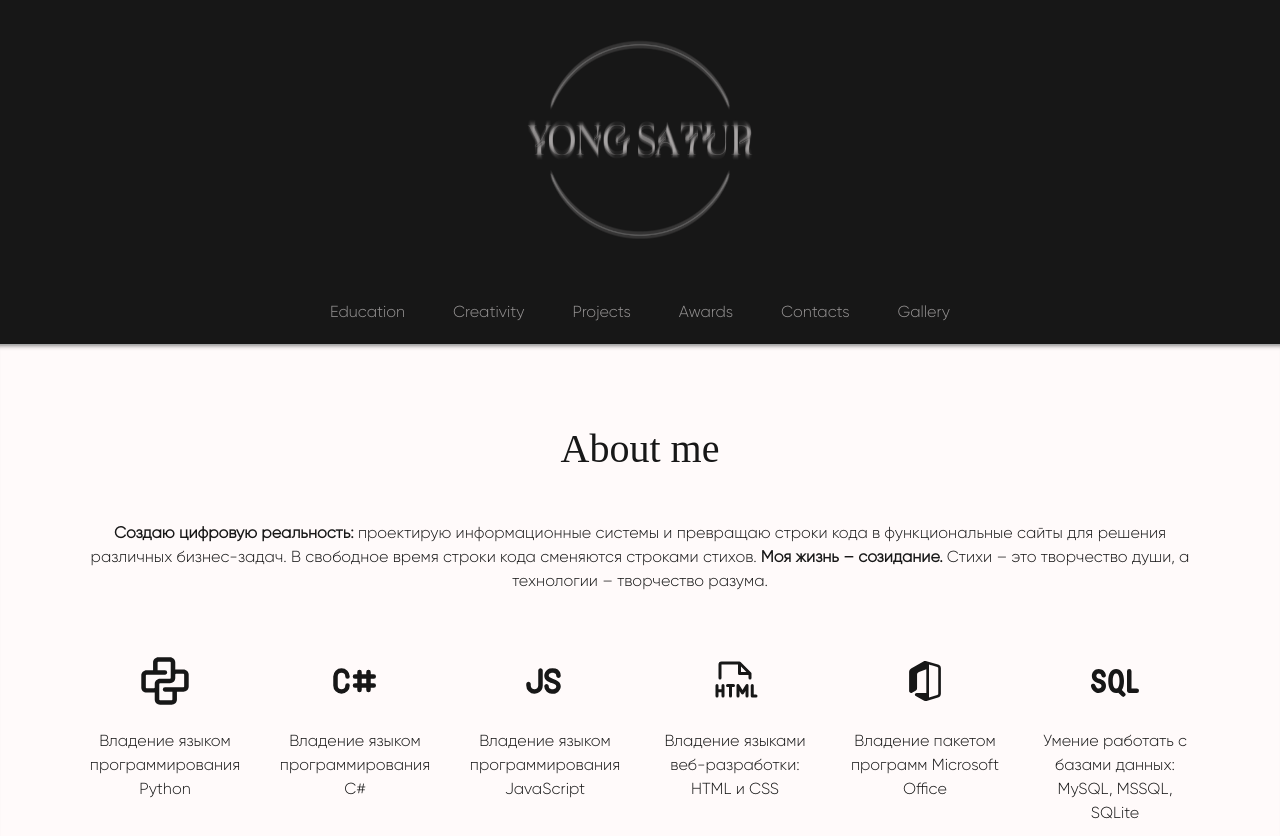
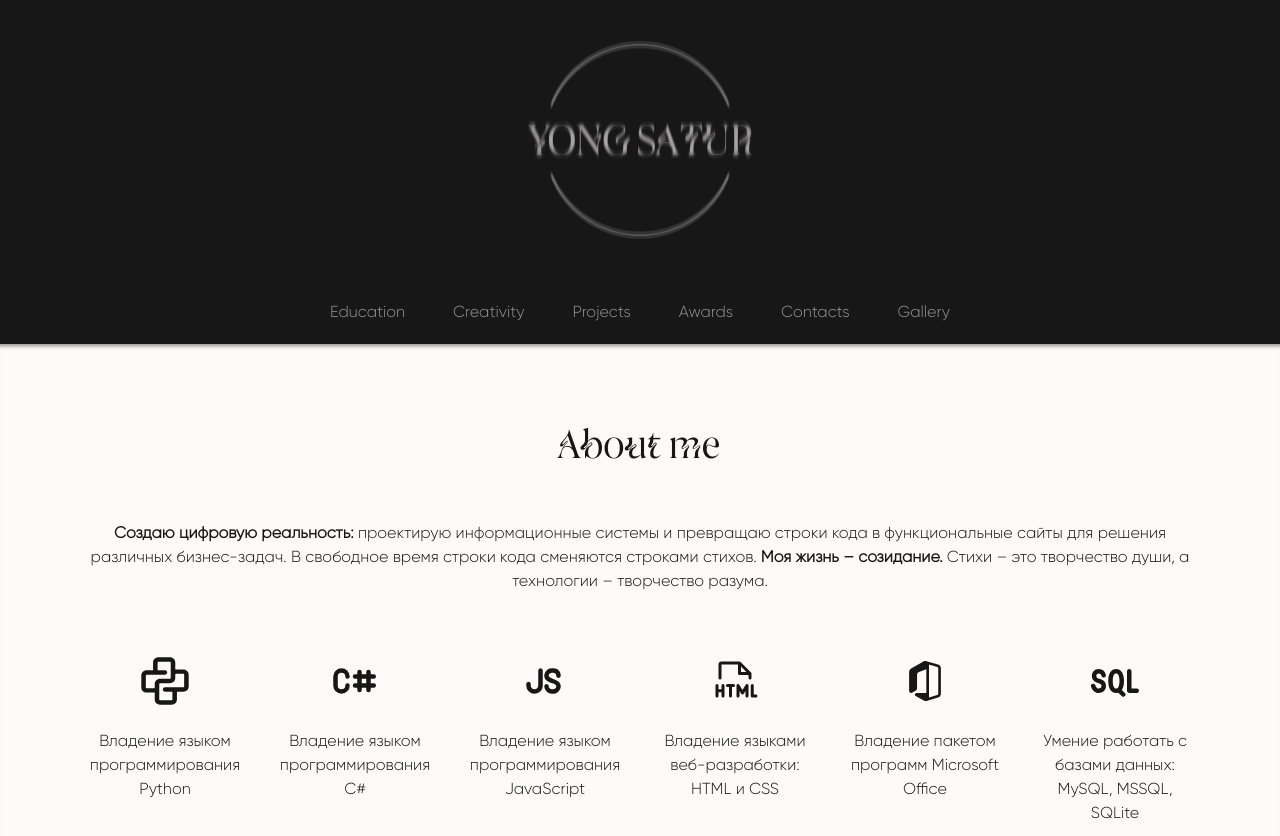
Before and after one commit to yongsatur/yongsatur.github.io, a plain HTML site: page index.html in a window 1280 px wide. Shown: the top 836 px of the page. Drawn offline with Linux system fonts and the light colour scheme.

Commit message:
Исправление ошибки отображения шрифтов.

```diff
--- a/css/style.css
+++ b/css/style.css
@@ -1,9 +1,10 @@
 @font-face {
-    font-family: 'zighead';
-    src: url('../fonts/zighead.woff') format('woff');;
-
-    font-family: 'gilroy';
-    src: url('../fonts/gilroy.woff') format('woff');;
+    font-family: 'Zighead';
+    src: url('../fonts/zighead.woff') format('woff');
+}
+@font-face {
+    font-family: 'Gilroy';
+    src: url('../fonts/gilroy.woff') format('woff');
 }
 @keyframes blink {
     from { opacity: 1; }
@@ -15,12 +16,12 @@
     scrollbar-color: var(--primary) #00000017;
 }
 body {
-    font-family: 'gilroy';
+    font-family: 'Gilroy';
     color: var(--primary);
     background-color: var(--white);
 }
 h1 {
-    font-family: 'zighead';
+    font-family: 'Zighead';
 }
 p {
     margin: .5rem 0;
```
